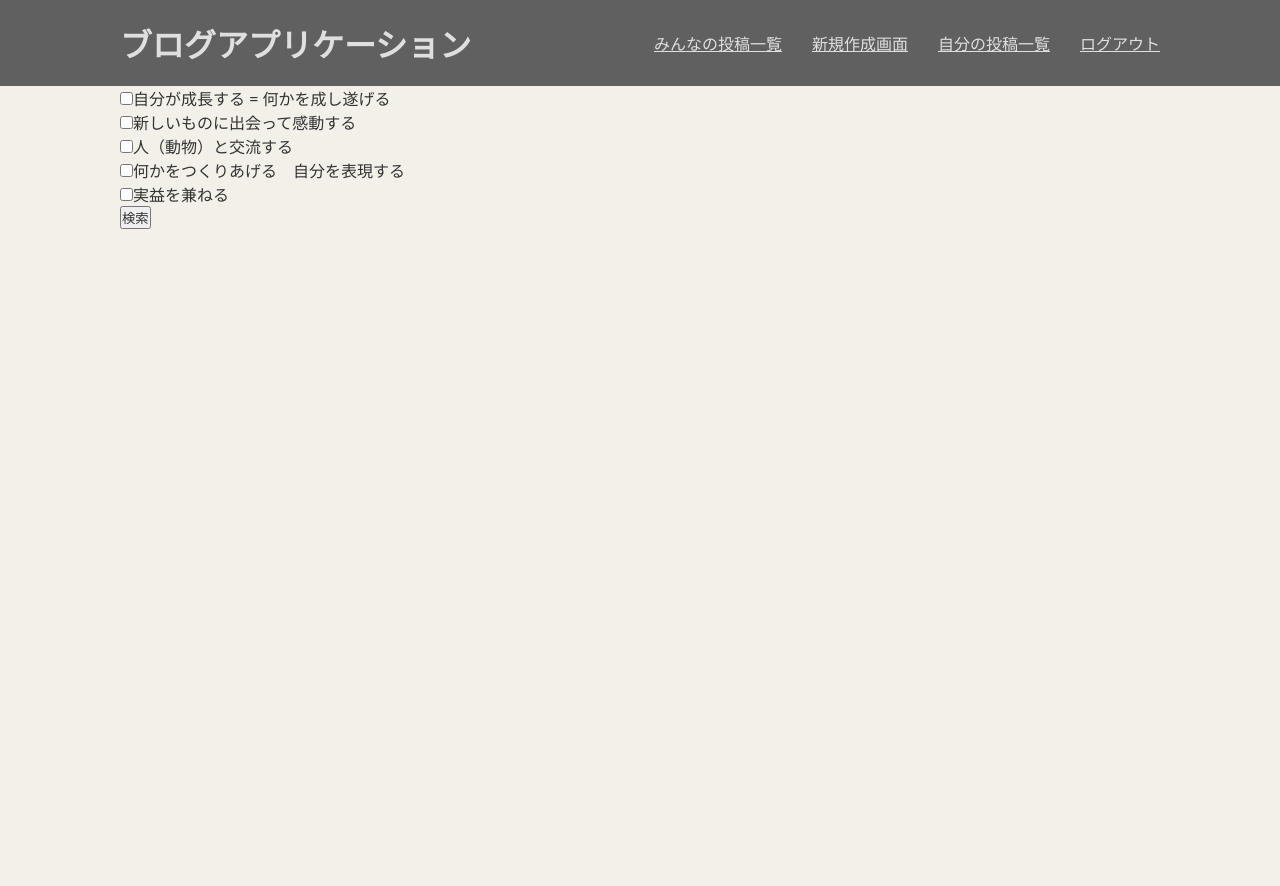
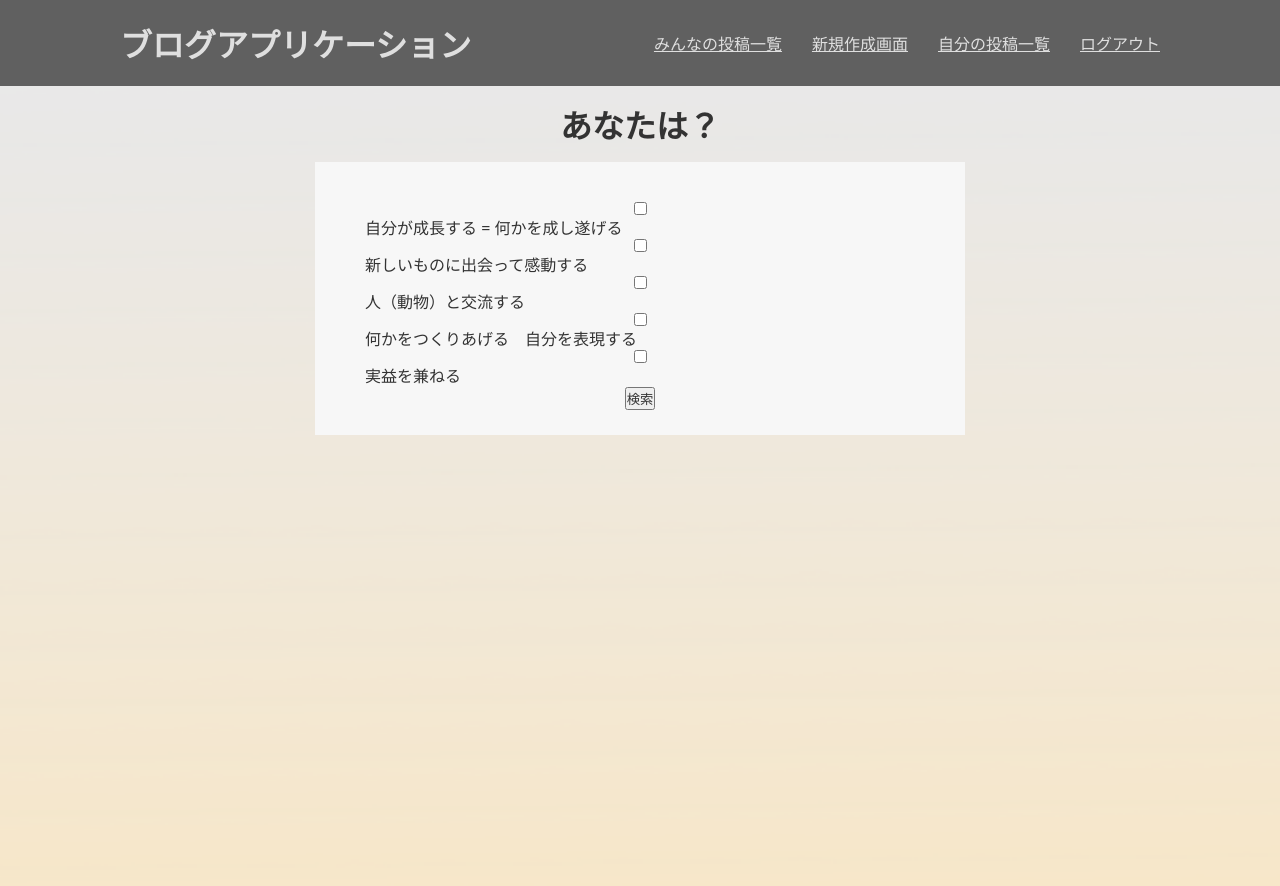
Before and after one commit to keromonsumire/yoninyonsyoku, a Flask app: page / in a window 1280 px wide. Run offline with Flask 2, Linux system fonts and the light colour scheme; a user stored in the database is signed in; data that the repository does not hold is empty.

```diff
--- a/static/css/slick.css
+++ b/static/css/slick.css
@@ -7,7 +7,7 @@
     box-sizing: border-box;
 
     -webkit-user-select: none;
-       -moz-user-select: none;
+    -moz-user-select: none;
         -ms-user-select: none;
             user-select: none;
 
--- a/static/css/styles.css
+++ b/static/css/styles.css
@@ -116,6 +116,11 @@ button{
 }
 
 /* index.htmlについて */
+.index-h1
+{
+  text-align: center;
+}
+
 .yellow
 {
   background-color: #606060;
@@ -173,12 +178,12 @@ header{
   padding-top:50px;
 }
 
-.slider img
+/* .slider img
 {
   width:100%;
   height:300px;
   object-fit: cover;
-}
+} */
 
 .headline{
   text-decoration: underline;
--- a/templates/create_tag.html
+++ b/templates/create_tag.html
@@ -1,7 +1,7 @@
 {% extends 'base.html' %}
 {% block content %}
 <div class="contents2">
-  <div class="content space">
+  <div class="content">
     <h1 class="tag-h1">タグを追加する</h1>
     <div class="tags">
       <form method="POST">
--- a/templates/index.html
+++ b/templates/index.html
@@ -1,15 +1,11 @@
 {% extends 'base.html' %}
 
 {% block content %}
-<div class="contents">
-    <div class="content">
-        <!-- <div class="sliders">
-            <ul id="slider" class="slider">
-                <li><img src="../static/photo/sample1.jpg" alt="サンプル画像" /></li>
-                <li><img src="../static/photo/sample2.jpg" alt="サンプル画像" /></li>
-                <li><img src="../static/photo/sample3.jpg" alt="サンプル画像" /></li>
-            </ul>
-        </div> -->
+<div class="contents2">
+    <div class="content space">
+        <h1 class="index-h1">あなたは？</h1>
+        <div class="create-contents">
+            <div class="create-contents2">
                 <form method="POST">
                     <label><input type="checkbox" name="check" value='1'>自分が成長する = 何かを成し遂げる</label>
                     <p></p>
@@ -38,7 +34,8 @@
                     <p>作成日時：{{ blogarticle.created_at }}</p>
                 </article>
                 {% endfor %}
-
+            </div>
+        </div>
     </div>
 </div>
 {% endblock %}
```
Lines whose indentation alone changed are shown as unchanged.
